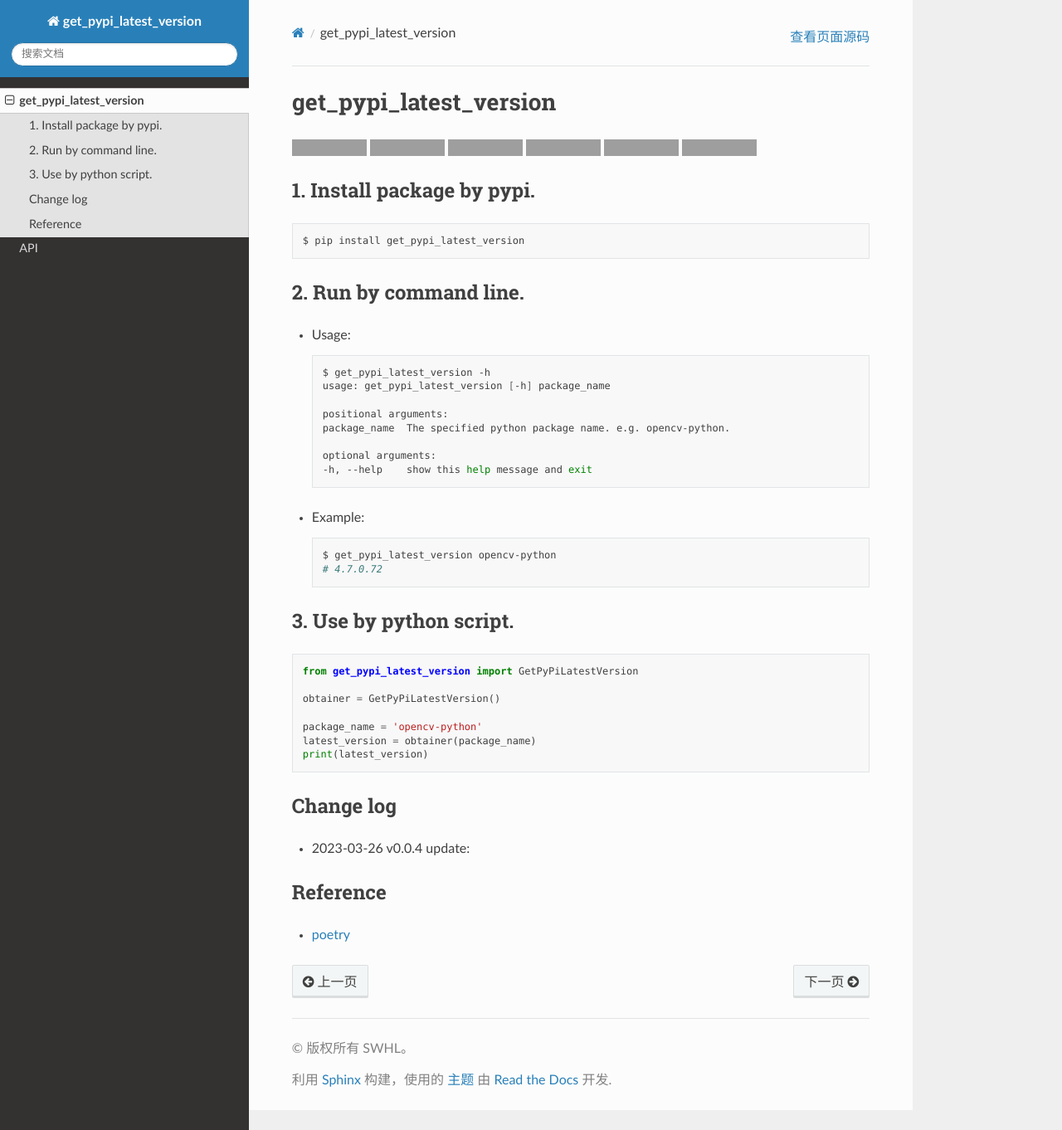
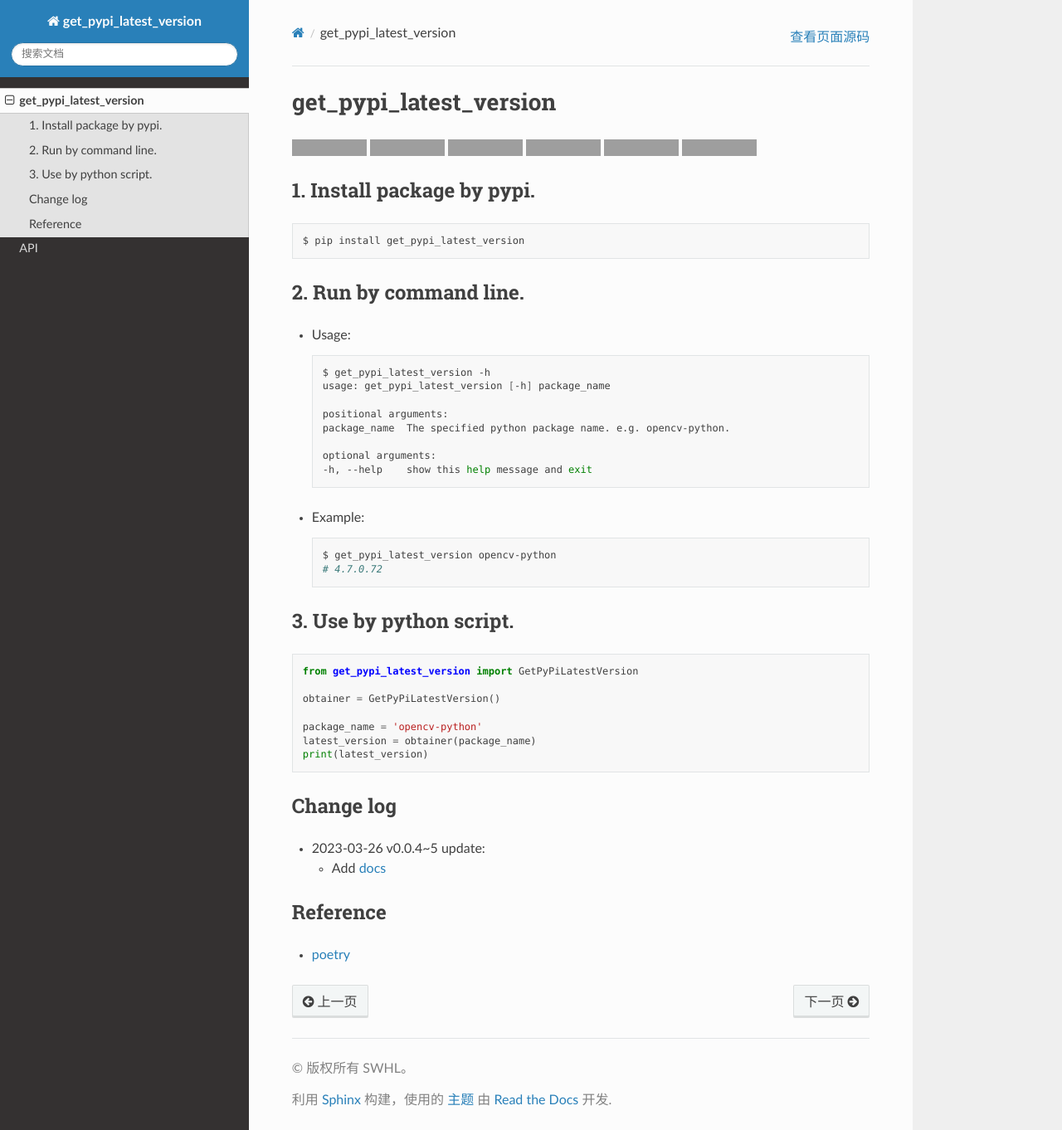
Before and after one commit to SWHL/GetPyPiLatestVersion, a Sphinx documentation site: the page built from source/README.md, in a window 1280 px wide and 1362 px high. Shown: the whole window at 83% size. Built offline with Sphinx 7.4.7 and the Read the Docs theme 2.0.0, drawn with Linux system fonts in a browser that asks for light colours; grey boxes are pictures that could not be loaded.

Commit message:
Actions auto update

````diff
--- a/source/README.md
+++ b/source/README.md
@@ -44,7 +44,8 @@ print(latest_version)
 ```
 
 ### Change log
-- 2023-03-26 v0.0.4 update:
+- 2023-03-26 v0.0.4~5 update:
+  - Add [docs](https://getpypilatestversion.readthedocs.io/en/latest/)
 
 ### Reference
 - [poetry](https://github.com/python-poetry/poetry/blob/master/src/poetry/repositories/pypi_repository.py#L36)
````
